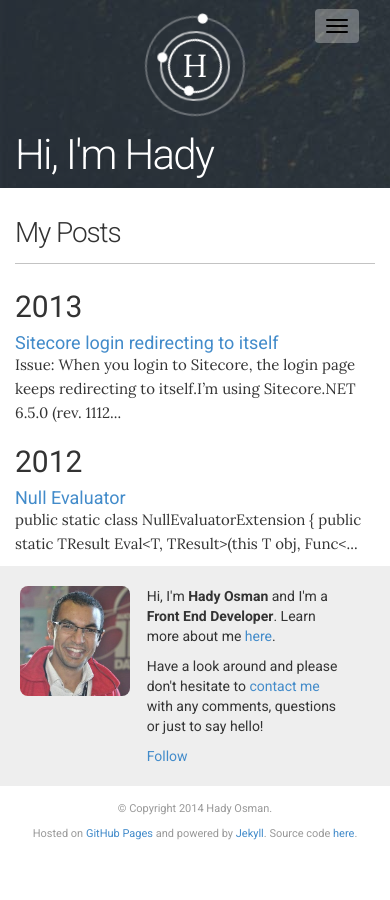
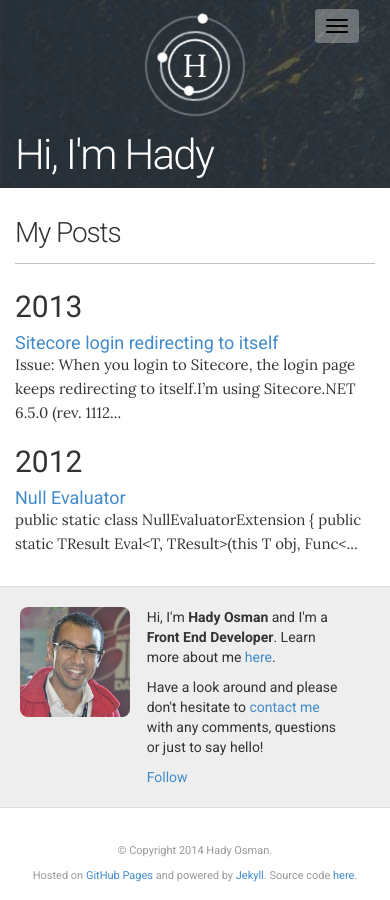
Before and after one commit to hadynz/hadynz.github.io, a Jekyll site: the page built from home.md, in a window 390 px wide. Built offline with Jekyll 4.4.1, drawn with Linux system fonts in a browser that asks for light colours; comment, search, counter and statistics services are not loaded.

Commit message:
Increased spacing of biography section in mobile break point factor

```diff
--- a/assets/css/biography.css
+++ b/assets/css/biography.css
@@ -62,5 +62,8 @@
     .biography-wrapper {
         background: #EEE;
         padding: 20px;
+        margin: 20px 0;
+        border-top: 1px solid #DDD;
+        border-bottom: 1px solid #DDD;
     }
 }
```
